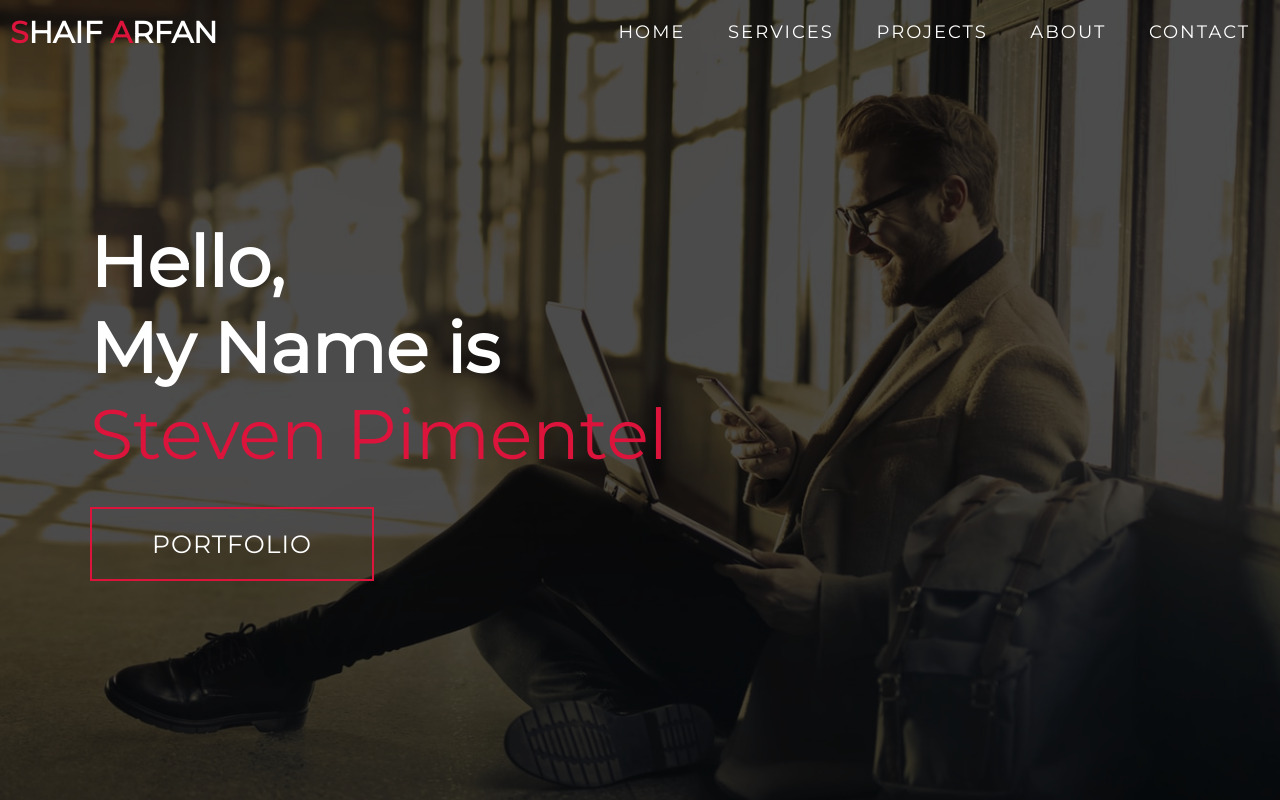
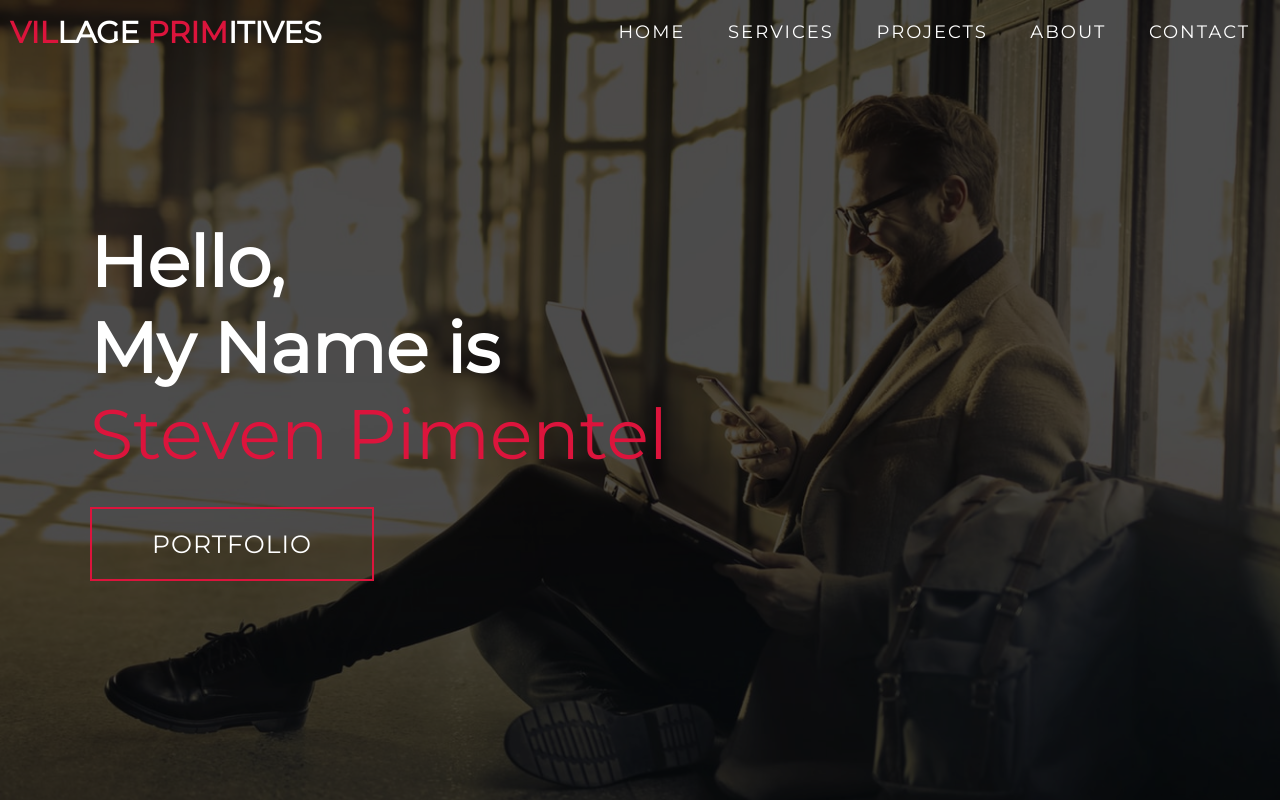
Before and after one commit to PimentelProgramming/Website.github.io, a plain HTML site: page index.html in a window 1280 px wide. Shown: the top 800 px of the page. Drawn offline with Linux system fonts and the light colour scheme.

Commit message:
index.html

```diff
--- a/index.html
+++ b/index.html
@@ -15,7 +15,7 @@
       <div class="nav-bar">
         <div class="brand">
           <a href="#hero">
-            <h1><span>S</span>haif <span>A</span>rfan</h1>
+            <h1><span>Vil</span>lage <span>Prim</span>itives</h1>
           </a>
         </div>
         <div class="nav-list">
```
